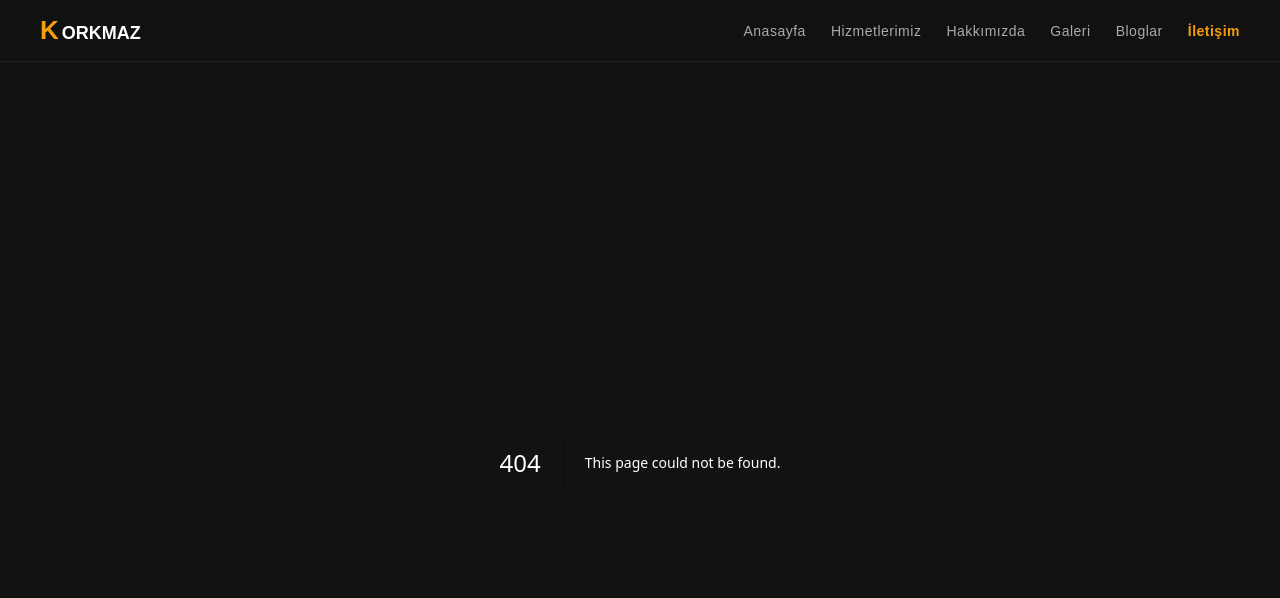
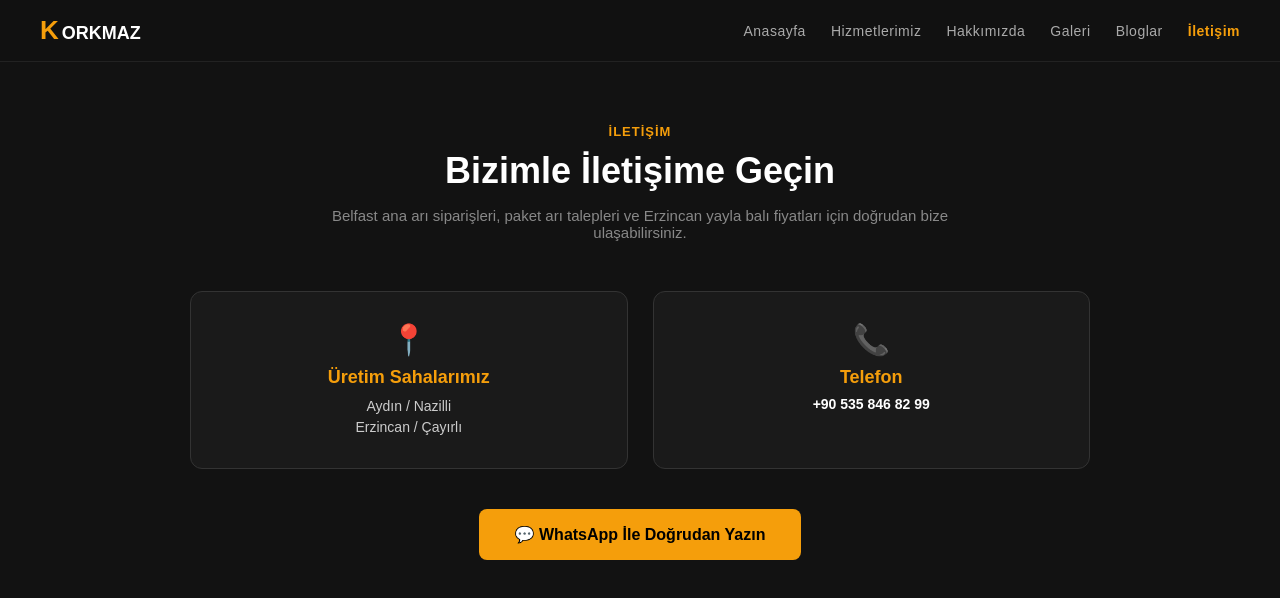
Before and after one commit to caglarkorkmazx-commits/korkmaz-aricilik, a Next.js app: page /iletisim in a window 1280 px wide. Before the commit this address had no page. Shown: the top 598 px of the page. Built offline with nearby package versions, Linux system fonts and the light colour scheme.

Commit message:
Create page.js

```diff
--- /dev/null
+++ b/app/iletisim/page.js
@@ -0,0 +1,47 @@
+'use client'
+
+export default function IletisimPage() {
+  return (
+    <main style={{ maxWidth: '1200px', margin: '0 auto', padding: '60px 20px', minHeight: '80vh' }}>
+      <div style={{ textAlign: 'center', maxWidth: '700px', margin: '0 auto 50px' }}>
+        <span style={{ fontSize: '13px', color: '#f59e0b', textTransform: 'uppercase', letterSpacing: '1px', fontWeight: 'bold' }}>İletişim</span>
+        <h1 style={{ fontSize: '36px', fontWeight: 'bold', color: '#fff', marginTop: '10px', marginBottom: '15px' }}>
+          Bizimle İletişime Geçin
+        </h1>
+        <p style={{ color: '#888', fontSize: '15px' }}>
+          Belfast ana arı siparişleri, paket arı talepleri ve Erzincan yayla balı fiyatları için doğrudan bize ulaşabilirsiniz.
+        </p>
+      </div>
+
+      <div style={{ display: 'grid', gridTemplateColumns: 'repeat(auto-fit, minmax(280px, 1fr))', gap: '25px', maxWidth: '900px', margin: '0 auto' }}>
+        <div style={{ backgroundColor: '#1a1a1a', border: '1px solid #333', padding: '30px', borderRadius: '12px', textAlign: 'center' }}>
+          <div style={{ fontSize: '30px', marginBottom: '10px' }}>📍</div>
+          <h3 style={{ fontSize: '18px', color: '#f59e0b', margin: '0 0 8px 0' }}>Üretim Sahalarımız</h3>
+          <p style={{ color: '#ccc', fontSize: '14px', margin: 0, lineHeight: '1.5' }}>
+            Aydın / Nazilli <br />
+            Erzincan / Çayırlı
+          </p>
+        </div>
+
+        <div style={{ backgroundColor: '#1a1a1a', border: '1px solid #333', padding: '30px', borderRadius: '12px', textAlign: 'center' }}>
+          <div style={{ fontSize: '30px', marginBottom: '10px' }}>📞</div>
+          <h3 style={{ fontSize: '18px', color: '#f59e0b', margin: '0 0 8px 0' }}>Telefon</h3>
+          <p style={{ color: '#ccc', fontSize: '14px', margin: 0 }}>
+            <a href="tel:+905358468299" style={{ color: '#fff', textDecoration: 'none', fontWeight: 'bold' }}>+90 535 846 82 99</a>
+          </p>
+        </div>
+      </div>
+
+      <div style={{ textAlign: 'center', marginTop: '40px' }}>
+        <a
+          href="https://wa.me/905358468299?text=Merhaba,%20Belfast%20ana%20arı%20satışı%20ve%20bal%20siparişi%20hakkında%20bilgi%20almak%20istiyorum."
+          target="_blank"
+          rel="noopener noreferrer"
+          style={{ display: 'inline-block', backgroundColor: '#f59e0b', color: '#000', padding: '16px 36px', borderRadius: '8px', fontWeight: 'bold', textDecoration: 'none', fontSize: '16px' }}
+        >
+          💬 WhatsApp İle Doğrudan Yazın
+        </a>
+      </div>
+    </main>
+  )
+}
```
